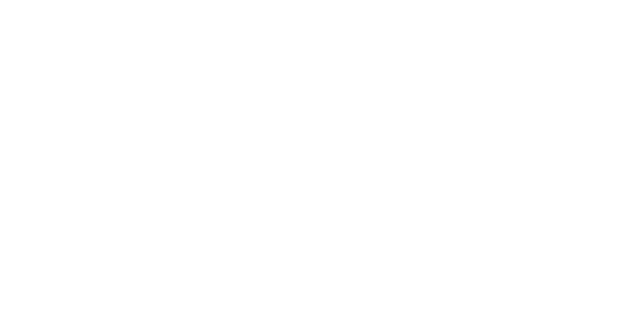
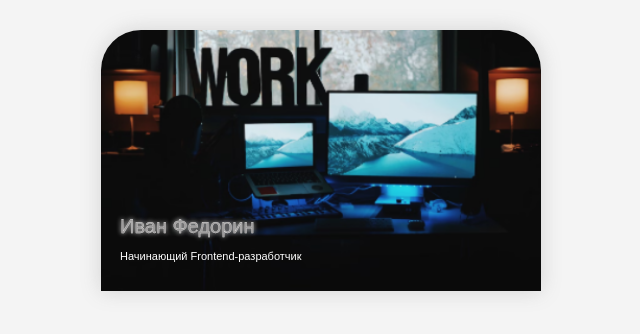
Before and after one commit to JustF1N/tapLink, a plain HTML site: page index.html in a window 1280 px wide. Shown: the whole page, without its empty margins (319-959 px from the left). Drawn offline with Linux system fonts and the light colour scheme; a web font is replaced by a local one.

Commit message:
add: header styles

```diff
--- a/css/style.css
+++ b/css/style.css
@@ -0,0 +1,38 @@
+* {
+  box-sizing: border-box;
+}
+
+body {
+  background-color: #f4f4f4;
+  padding: 30px;
+  font-family: "Prosto One", sans-serif;
+}
+
+.page-wrapper {
+  max-width: 440px;
+  margin: auto;
+  border-radius: 40px 40px 0px 0px;
+  box-shadow: 0px 0px 20px 0px rgba(132, 132, 132, 0.3);
+  background: rgb(247, 247, 247);
+}
+
+.header {
+  padding: 184px 19px 17px;
+  background: url("../img/header.png") no-repeat center / cover;
+  border-radius: 40px 40px 0px 0px;
+}
+
+.name {
+  color: rgb(158, 156, 156);
+  font-size: 20px;
+  line-height: 25px;
+  text-shadow: 0 0 5px #ffffff;
+  -webkit-text-stroke: 0.25px #ffffff;
+}
+
+.name-text {
+  color: rgb(255, 255, 255);
+  font-size: 11px;
+  line-height: 14px;
+  margin-top: 10px;
+}
--- a/index.html
+++ b/index.html
@@ -3,10 +3,24 @@
   <head>
     <meta charset="UTF-8" />
     <meta name="viewport" content="width=device-width, initial-scale=1.0" />
+    <link rel="preconnect" href="https://fonts.googleapis.com" />
+    <link rel="preconnect" href="https://fonts.gstatic.com" crossorigin />
+    <link
+      href="https://fonts.googleapis.com/css2?family=Prosto+One&display=swap"
+      rel="stylesheet"
+    />
     <link rel="stylesheet" href="css/normalize.css" />
     <link rel="stylesheet" href="css/style.css" />
     <script src="js/main.js" defer></script>
     <title>Иван Федорин</title>
   </head>
-  <body></body>
+  <body>
+    <div class="page-wrapper">
+      <header class="header">
+        <span class="name">Иван Федорин</span>
+        <p class="name-text">Начинающий Frontend-разработчик</p>
+      </header>
+    </div>
+    <!-- /.page-wrapper -->
+  </body>
 </html>
```
Also changed, not shown: img/header.png (added).
